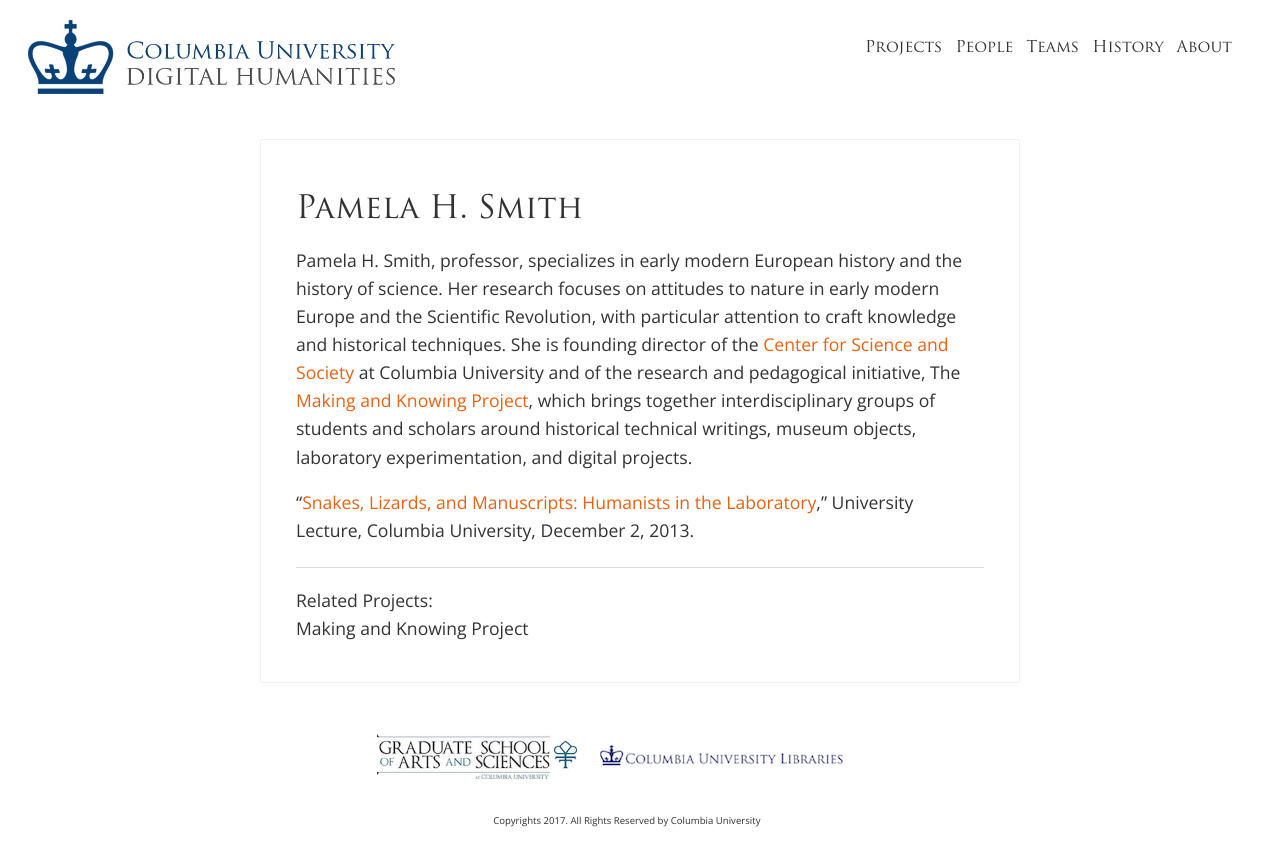
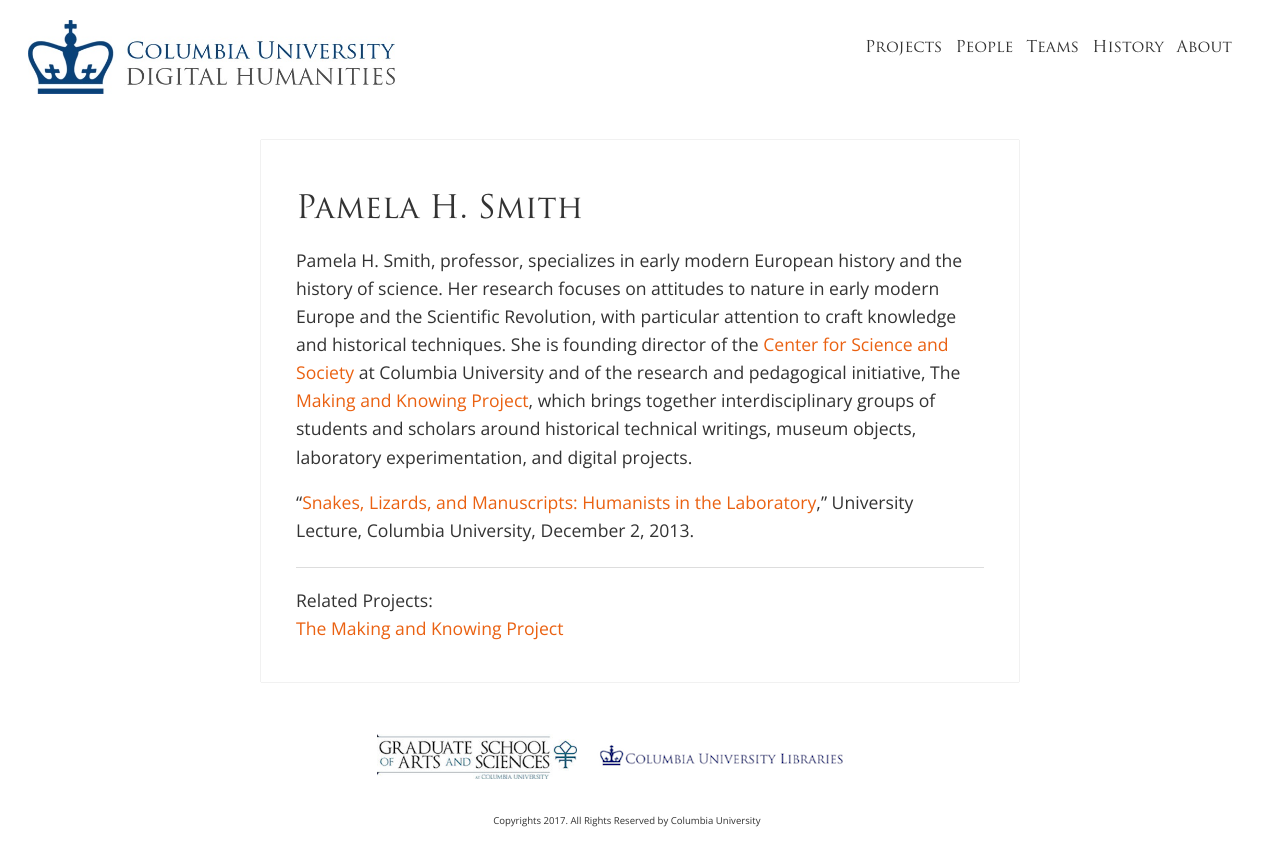
Before and after one commit to cul/dlst-dh, a Jekyll site: the page built from _people/phsmith.md, in a window 1280 px wide. Shown: the top 866 px of the page. Built offline with Jekyll 4.4.1, drawn with Linux system fonts in a browser that asks for light colours; nearby versions of some CDN libraries.

Commit message:
revisions to psmith and makingknowing

```diff
--- a/_people/phsmith.md
+++ b/_people/phsmith.md
@@ -5,7 +5,7 @@ description: Seth Low Professor of History and Director of the Center for Scienc
 img: phsmith.jpeg
 author: Alex Gil
 projects:
-- Making and Knowing Project
+- The Making and Knowing Project
 ---
 
 Pamela H. Smith, professor, specializes in early modern European history and the history of science. Her research focuses on attitudes to nature in early modern Europe and the Scientific Revolution, with particular attention to craft knowledge and historical techniques. She is founding director of the [Center for Science and Society](http://scienceandsociety.columbia.edu/) at Columbia University and of the research and pedagogical initiative, The [Making and Knowing Project](http://makingandknowing.org/), which brings together interdisciplinary groups of students and scholars around historical technical writings, museum objects, laboratory experimentation, and digital projects.
```
